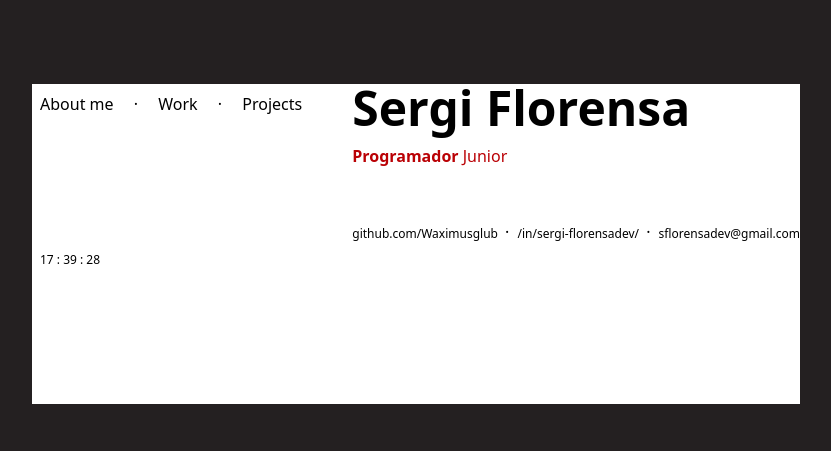
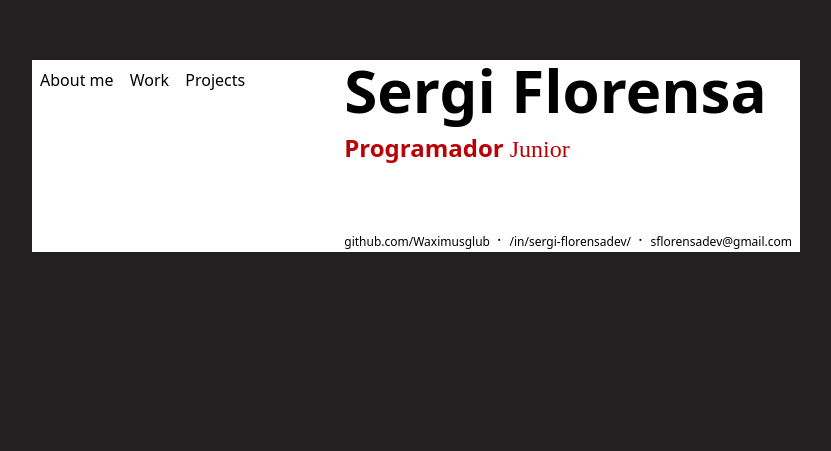
Before and after one commit to Waximusglub/portfolio_SF, an Astro site: page / in a window 1280 px wide. Shown: the part 156-607 px from the top of the page, without its empty margins (224-1055 px from the left). Built offline with nearby package versions, Linux system fonts and the light colour scheme; Astro itself is replaced by a stand-in of ours; some icons are missing.

Commit message:
Top Section Update
+links
+style
+Git hash

```diff
--- a/src/layouts/Main.astro
+++ b/src/layouts/Main.astro
@@ -12,8 +12,8 @@ import Footer from "../components/Footer.astro";
 			content="Portafolio de Sergi Florensa Rojo generado con el framework Astro."
 		/>
 		<meta name="viewport" content="width=device-width, initial-scale=1.0" />
-		<title>🚀 Portafolio de Sergi Florensa | Desarrollo Web & Astro.js</title>
-		<link rel="icon" type="image/png" href="/portfolio_SF/Blond.png" />
+		<title>Portafolio de Sergi Florensa | Desarrollo Web & Astro.js</title>
+		<link rel="icon" type="image/png" href="favicon.png" />
 		<meta
 			name="keywords"
 			content="Sergi Florensa, Portafolio, Desarrollo Web, Astro, Frontend, Backend, Diseño Web, Proyectos Web, Programador, HTML, CSS, JavaScript, React, Node.js, Desarrollo Full Stack, Sitios Responsivos, SEO, Freelance, Desarrollo de Software, Aplicaciones Web"
--- a/src/pages/index.astro
+++ b/src/pages/index.astro
@@ -5,25 +5,27 @@ const commitHash = import.meta.env.PUBLIC_COMMIT_HASH;
 ---
 
 <Main>
-	<main class="flex items-center justify-center min-h-screen">
-		<div class="bg-white">
+	<main class="flex flex-col items-center justify-center min-h-screen">
+		<div class="flex items-center justify-end min-w-[48rem] text-xs text-white text-opacity-10 py-xxs">
+			<Icon name={"mdi:source-branch"}></Icon><code>{commitHash}</code>
+		</div>
+		<div >
+
 			<!-- Sec-Top -->
-			<section class="flex justify-between min-w-[48rem] min-h-[10rem]">
+			<section class="flex justify-between min-w-[48rem] min-h-[12rem] bg-white">
 				<!-- Nav -->
 				<nav>
-					<div class="space-x-4 p-xs font-thin">
+					<div class="space-x-3 p-xs font-thin">
 						<a
 							href="#"
 							class="hover:font-bold hover:text-bloody transition-all duration-600"
 							>About me</a
 						>
-						<span>·</span>
 						<a
 							href="#"
 							class="hover:font-bold hover:text-bloody transition-all duration-600"
 							>Work</a
 						>
-						<span>·</span>
 						<a
 							href="#"
 							class="hover:font-bold hover:text-bloody transition-all duration-600"
@@ -34,13 +36,13 @@ const commitHash = import.meta.env.PUBLIC_COMMIT_HASH;
 
 				<div class="flex flex-col justify-between">
 					<div>
-						<h1 class="text-5xl font-bold">Sergi Florensa</h1>
-						<h2 class="text-bloody py-sm font-light">
-							<span class="font-bold">Programador</span> Junior
+						<h1 class="text-6xl font-black">Sergi Florensa</h1>
+						<h2 class="text-bloody py-sm font-thin text-2xl" style="font-family: 'Times New Roman', Times, serif;">
+							<span class="font-bold font-sans" >Programador</span> Junior
 						</h2>
 					</div>
 
-					<div class="space-x-1">
+					<div class="space-x-1 pr-xs">
 						<a
 							href="https://github.com/Waximusglub"
 							target="_blank"
@@ -63,12 +65,14 @@ const commitHash = import.meta.env.PUBLIC_COMMIT_HASH;
 					</div>
 				</div>
 			</section>
+
+			<!-- Sec-Bot -->
 			<section
-				class="flex justify-between items-start min-w-[48rem] min-h-[10rem]"
+				class="flex justify-between items-start min-w-[48rem] min-h-[12rem] mt-xxs"
 			>
 				<div class="p-xs">
-					<p id="reloj" class="text-xs">00 : 00 : 00</p>
-					<code>{commitHash}</code>
+					<!-- <p id="reloj" class="text-xs">00 : 00 : 00</p> -->
+
 				</div>
 
 			</section>
```
Also changed, not shown: public/Waxii.png (deleted), public/favicon.png (added).
